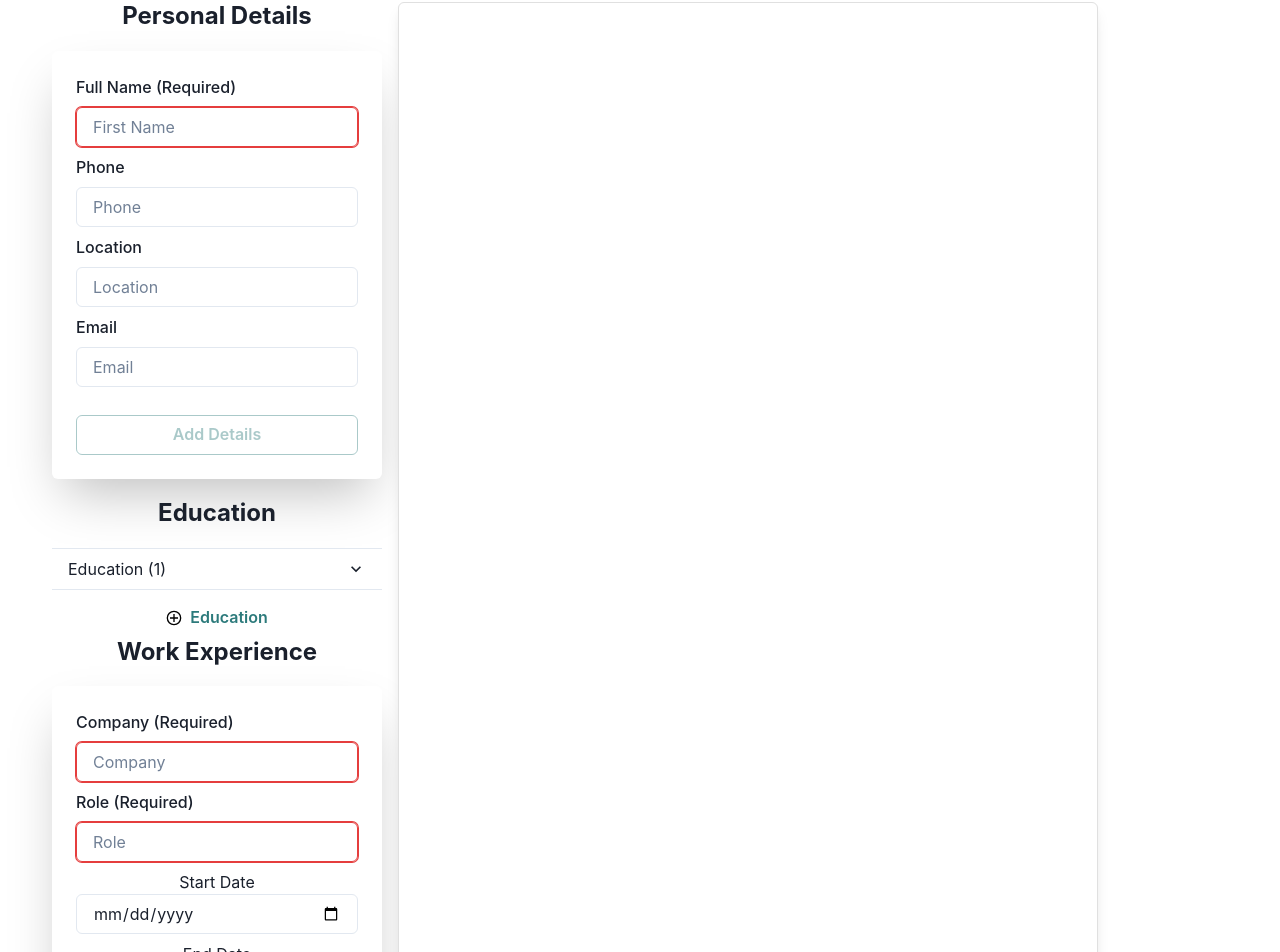
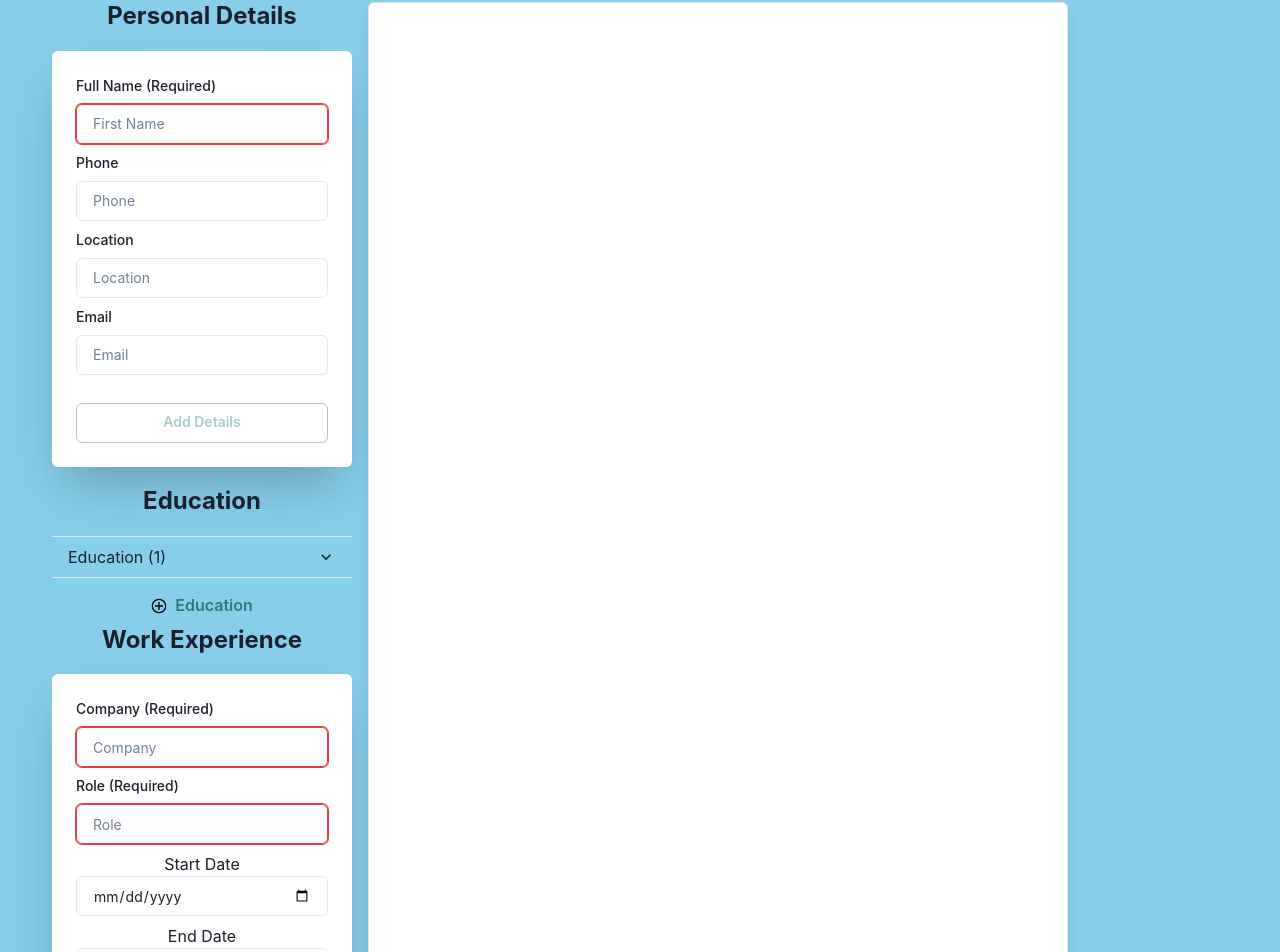
Before and after one commit to angelr1076/React-CV-App, a React (Vite) app: page / in a window 1280 px wide. Shown: the part 50-1002 px from the top of the page. Built offline with nearby package versions, Linux system fonts and the light colour scheme.

Commit message:
Added hidden input to EducationForm component for uuid. Made font-size for forms smaller using 'sm' for all text. Updated color scheme of body background.

```diff
--- a/src/assets/styles/style.css
+++ b/src/assets/styles/style.css
@@ -22,6 +22,7 @@ body {
   display: flex;
   min-width: 320px;
   min-height: 100vh;
+  background: skyblue !important;
 }
 
 #root {
--- a/src/components/CVCollector.jsx
+++ b/src/components/CVCollector.jsx
@@ -25,6 +25,7 @@ function CVCollector() {
   const handleAddEducationForm = () => {
     setEducationForms(prevForms => [...prevForms, prevForms.length]);
   };
+
   const handleAddWorkForm = () => {
     setWorkForms(prevForms => [...prevForms, prevForms.length]);
   };
@@ -42,7 +43,7 @@ function CVCollector() {
           <Text fontSize='2xl'>Education</Text>
         </Heading>
         {/* Education Forms */}
-        {educationForms.map((item, index) => (
+        {educationForms.map((_, index) => (
           <Accordion key={index} allowMultiple>
             <AccordionItem>
               <h2>
@@ -73,7 +74,7 @@ function CVCollector() {
         <Heading as='h3' size='md' noOfLines={1} mb={5}>
           <Text fontSize='2xl'>Work Experience</Text>
         </Heading>
-        {workForms.map((item, index) => (
+        {workForms.map((_, index) => (
           <WorkExperienceForm
             key={index}
             addWorkExperience={addWorkExperience}
--- a/src/components/CVDisplay.jsx
+++ b/src/components/CVDisplay.jsx
@@ -29,6 +29,7 @@ function CVDisplay() {
 
             {cvData.education.map((edu, index) => (
               <div key={index} className='education-item'>
+                TODO:{/* Add ID to this div above */}
                 <h4>{edu.institution}</h4>
                 <p>
                   {edu.degree} {edu.major}
--- a/src/components/EducationForm.jsx
+++ b/src/components/EducationForm.jsx
@@ -33,10 +33,22 @@ function EducationForm({ addEducation }) {
       <form className='info-form' onSubmit={handleSubmit}>
         {/* form Inputs */}
         {!institutionError ? (
-          <FormLabel htmlFor='institution'>Institution</FormLabel>
+          <FormLabel htmlFor='institution' fontSize='sm'>
+            Institution
+          </FormLabel>
         ) : (
-          <FormLabel htmlFor='institution'>Institution (Required)</FormLabel> // Todo Required in red (later)
+          <FormLabel htmlFor='institution' fontSize='sm'>
+            Institution (Required)
+          </FormLabel> // TODO: Required in red (later)
         )}
+        <Input
+          type='text'
+          id='id'
+          name='id'
+          value={formData.id}
+          onChange={handleChange}
+          hidden
+        />
         <Input
           type='text'
           id='institution'
@@ -45,12 +57,17 @@ function EducationForm({ addEducation }) {
           onChange={handleChange}
           placeholder='Institution'
           isInvalid={institutionError}
+          fontSize='sm'
           mb={2}
         />
         {!degreeError ? (
-          <FormLabel htmlFor='degree'>Degree</FormLabel>
+          <FormLabel htmlFor='degree' fontSize='sm'>
+            Degree
+          </FormLabel>
         ) : (
-          <FormLabel htmlFor='degree'>Degree (Required)</FormLabel> // Todo Required in red (later)
+          <FormLabel htmlFor='degree' fontSize='sm'>
+            Degree (Required)
+          </FormLabel> // TODO: Required in red (later)
         )}
         <Input
           type='text'
@@ -60,9 +77,12 @@ function EducationForm({ addEducation }) {
           onChange={handleChange}
           placeholder='Degree'
           isInvalid={degreeError}
+          fontSize='sm'
           mb={2}
         />
-        <FormLabel htmlFor='startDate'>Start Date</FormLabel>
+        <FormLabel htmlFor='startDate' fontSize='sm'>
+          Start Date
+        </FormLabel>
         <Input
           type='date'
           id='startDate'
@@ -70,9 +90,12 @@ function EducationForm({ addEducation }) {
           value={formData.startDate}
           onChange={handleChange}
           placeholder='Start Date'
+          fontSize='sm'
           mb={2}
         />
-        <FormLabel htmlFor='endDate'>End Date</FormLabel>
+        <FormLabel htmlFor='endDate' fontSize='sm'>
+          End Date
+        </FormLabel>
         <Input
           type='date'
           id='endDate'
@@ -80,12 +103,17 @@ function EducationForm({ addEducation }) {
           value={formData.endDate}
           onChange={handleChange}
           placeholder='End Date'
+          fontSize='sm'
           mb={2}
         />
         {!majorError ? (
-          <FormLabel htmlFor='major'>Major</FormLabel>
+          <FormLabel htmlFor='major' fontSize='sm'>
+            Major
+          </FormLabel>
         ) : (
-          <FormLabel htmlFor='major'>Major (Required)</FormLabel> // Todo Required in red (later)
+          <FormLabel htmlFor='major' fontSize='sm'>
+            Major (Required)
+          </FormLabel> // Todo Required in red (later)
         )}
         <Input
           type='text'
@@ -95,6 +123,7 @@ function EducationForm({ addEducation }) {
           onChange={handleChange}
           placeholder='major'
           isInvalid={majorError}
+          fontSize='sm'
           mb={2}
         />
         <Button
@@ -104,6 +133,7 @@ function EducationForm({ addEducation }) {
             !(formData.institution && formData.degree && formData.major)
           }
           variant='outline'
+          fontSize='sm'
           mt={5}>
           Add Education
         </Button>
--- a/src/components/GeneralInfoForm.jsx
+++ b/src/components/GeneralInfoForm.jsx
@@ -28,9 +28,13 @@ function GeneralInfoForm({ addGeneralInfo }) {
       <form className='info-form' onSubmit={handleSubmit}>
         {/* form Inputs */}
         {!fullNameError ? (
-          <FormLabel htmlFor='fullName'>Full Name</FormLabel>
+          <FormLabel htmlFor='fullName' fontSize='sm'>
+            Full Name
+          </FormLabel>
         ) : (
-          <FormLabel htmlFor='fullName'>Full Name (Required)</FormLabel> // Todo Required in red (later)
+          <FormLabel htmlFor='fullName' fontSize='sm'>
+            Full Name (Required)
+          </FormLabel> // TODO: Required in red (later)
         )}
         <Input
           type='text'
@@ -41,9 +45,12 @@ function GeneralInfoForm({ addGeneralInfo }) {
           placeholder='First Name'
           isRequired
           isInvalid={fullNameError}
+          fontSize='sm'
           mb={2}
         />
-        <FormLabel htmlFor='phone'>Phone</FormLabel>
+        <FormLabel htmlFor='phone' fontSize='sm'>
+          Phone
+        </FormLabel>
         <Input
           type='text'
           id='phone'
@@ -51,9 +58,12 @@ function GeneralInfoForm({ addGeneralInfo }) {
           value={formData.phone}
           onChange={handleChange}
           placeholder='Phone'
+          fontSize='sm'
           mb={2}
         />
-        <FormLabel htmlFor='location'>Location</FormLabel>
+        <FormLabel htmlFor='location' fontSize='sm'>
+          Location
+        </FormLabel>
         <Input
           type='text'
           id='location'
@@ -61,9 +71,12 @@ function GeneralInfoForm({ addGeneralInfo }) {
           value={formData.location}
           onChange={handleChange}
           placeholder='Location'
+          fontSize='sm'
           mb={2}
         />
-        <FormLabel htmlFor='email'>Email</FormLabel>
+        <FormLabel htmlFor='email' fontSize='sm'>
+          Email
+        </FormLabel>
         <Input
           type='text'
           id='email'
@@ -71,6 +84,7 @@ function GeneralInfoForm({ addGeneralInfo }) {
           value={formData.email}
           onChange={handleChange}
           placeholder='Email'
+          fontSize='sm'
           mb={2}
         />
         <Button
@@ -78,6 +92,7 @@ function GeneralInfoForm({ addGeneralInfo }) {
           colorScheme='teal'
           isDisabled={!formData.fullName}
           variant='outline'
+          fontSize='sm'
           mt={5}>
           Add Details
         </Button>
--- a/src/components/WorkExperienceForm.jsx
+++ b/src/components/WorkExperienceForm.jsx
@@ -30,9 +30,13 @@ function WorkExperienceForm({ addWorkExperience }) {
       <form className='info-form' onSubmit={handleSubmit}>
         {/* form Inputs */}
         {!companyError ? (
-          <FormLabel htmlFor='company'>Company</FormLabel>
+          <FormLabel htmlFor='company' fontSize='sm'>
+            Company
+          </FormLabel>
         ) : (
-          <FormLabel htmlFor='company'>Company (Required)</FormLabel> // Todo Required in red (later)
+          <FormLabel htmlFor='company' fontSize='sm'>
+            Company (Required)
+          </FormLabel> // TODO: Required in red (later)
         )}
         <Input
           type='text'
@@ -42,12 +46,17 @@ function WorkExperienceForm({ addWorkExperience }) {
           onChange={handleChange}
           placeholder='Company'
           isInvalid={companyError}
+          fontSize='sm'
           mb={2}
         />
         {!roleError ? (
-          <FormLabel htmlFor='role'>Role</FormLabel>
+          <FormLabel htmlFor='role' fontSize='sm'>
+            Role
+          </FormLabel>
         ) : (
-          <FormLabel htmlFor='role'>Role (Required)</FormLabel> // Todo Required in red (later)
+          <FormLabel htmlFor='role' fontSize='sm'>
+            Role (Required)
+          </FormLabel> // TODO: Required in red (later)
         )}
         <Input
           type='text'
@@ -57,9 +66,12 @@ function WorkExperienceForm({ addWorkExperience }) {
           onChange={handleChange}
           placeholder='Role'
           isInvalid={roleError}
+          fontSize='sm'
           mb={2}
         />
-        <label htmlFor='startDate'>Start Date</label>
+        <label htmlFor='startDate' fontSize='sm'>
+          Start Date
+        </label>
         <Input
           type='date'
           id='startDate'
@@ -67,9 +79,12 @@ function WorkExperienceForm({ addWorkExperience }) {
           value={formData.startDate}
           onChange={handleChange}
           placeholder='Start Date'
+          fontSize='sm'
           mb={2}
         />
-        <label htmlFor='endDate'>End Date</label>
+        <label htmlFor='endDate' fontSize='sm'>
+          End Date
+        </label>
         <Input
           type='date'
           id='endDate'
@@ -77,12 +92,15 @@ function WorkExperienceForm({ addWorkExperience }) {
           value={formData.endDate}
           onChange={handleChange}
           placeholder='End Date'
+          fontSize='sm'
           mb={2}
         />
         {!responsibilitiesError ? (
-          <FormLabel htmlFor='responsibilities'>Responsibilities</FormLabel>
+          <FormLabel htmlFor='responsibilities' fontSize='sm'>
+            Responsibilities
+          </FormLabel>
         ) : (
-          <FormLabel htmlFor='responsibilities'>
+          <FormLabel htmlFor='responsibilities' fontSize='sm'>
             Responsibilities (Required)
           </FormLabel> // Todo Required in red (later)
         )}
@@ -94,6 +112,7 @@ function WorkExperienceForm({ addWorkExperience }) {
           onChange={handleChange}
           placeholder='responsibilities'
           isInvalid={responsibilitiesError}
+          fontSize='sm'
           mb={2}
         />
         <Button
@@ -103,6 +122,7 @@ function WorkExperienceForm({ addWorkExperience }) {
             !(formData.company && formData.role && formData.responsibilities)
           }
           variant='outline'
+          fontSize='sm'
           mt={5}>
           Add Work
         </Button>
--- a/src/main.jsx
+++ b/src/main.jsx
@@ -1,7 +1,7 @@
 import React from 'react';
 import ReactDOM from 'react-dom/client';
+import './assets/styles/style.css';
 import App from './App.jsx';
-import './assets/styles/style.css';
 import { ChakraProvider } from '@chakra-ui/react';
 import { Box } from '@chakra-ui/react';
 
```
